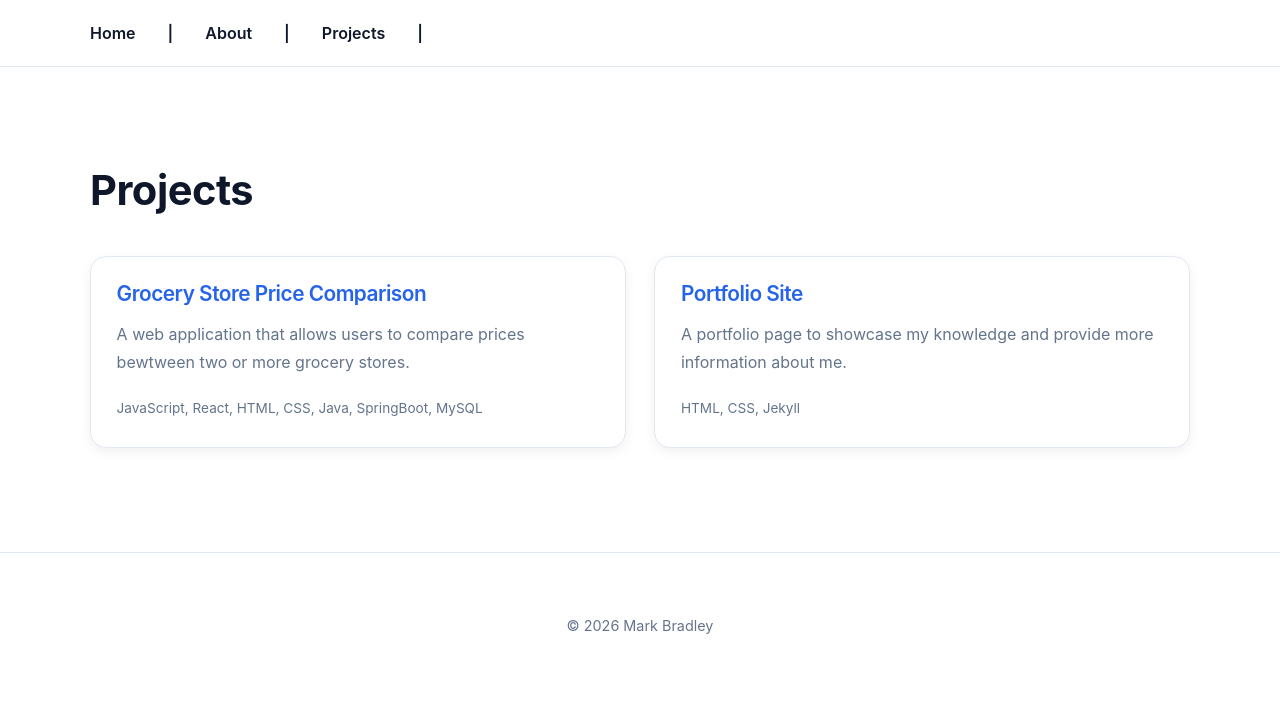
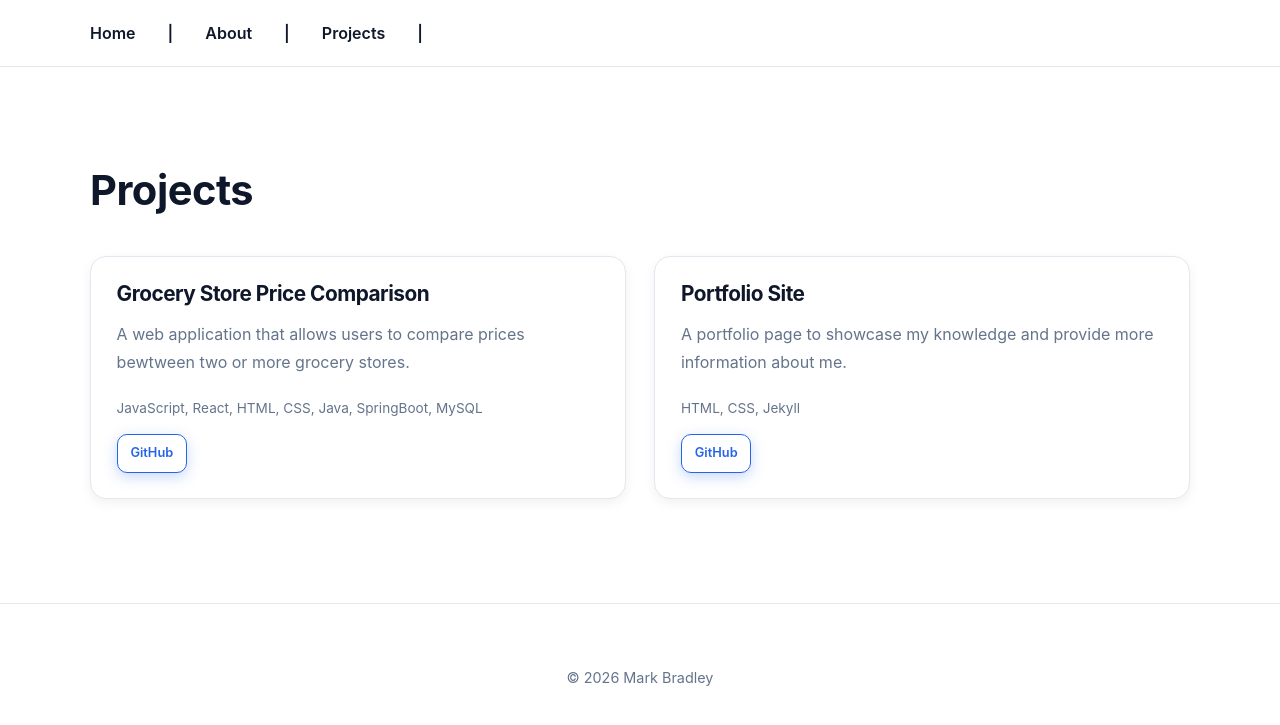
Before and after one commit to mark-bradley1/mark-bradley1.github.io, a Jekyll site: the page built from projects.md, in a window 1280 px wide. Shown: the top 725 px of the page. Built offline with Jekyll 4.4.1, drawn with Linux system fonts in a browser that asks for light colours.

Commit message:
Refactor project card layout in projects.md

```diff
--- a/projects.md
+++ b/projects.md
@@ -7,13 +7,25 @@ permalink: /projects/
 <div class="projects-grid">
   {% for project in site.projects %}
     <div class="card">
-      <h3>
-        <a href="{{ project.url | relative_url }}">
-          {{ project.title }}
-        </a>
-      </h3>
-      <p>{{ project.content | strip_html | truncate: 120 }}</p>
-      <small>{{ project.tech }}</small>
+      <h3>{{ project.title }}</h3>
+      <p>{{ project.description | default: project.content | strip_html | truncate: 120 }}</p>
+
+      {% if project.tech %}
+        <small>
+          {% for t in project.tech %}
+            {{ t }}{% unless forloop.last %}, {% endunless %}
+          {% endfor %}
+        </small>
+      {% endif %}
+
+      <div class="project-footer" style="margin-top:0.8rem;">
+        {% if project.github %}
+          <a href="{{ project.github }}" class="button small secondary" target="_blank">GitHub</a>
+        {% endif %}
+        {% if project.demo %}
+          <a href="{{ project.demo }}" class="button small" target="_blank">Live Demo</a>
+        {% endif %}
+      </div>
     </div>
   {% endfor %}
 </div>
```
